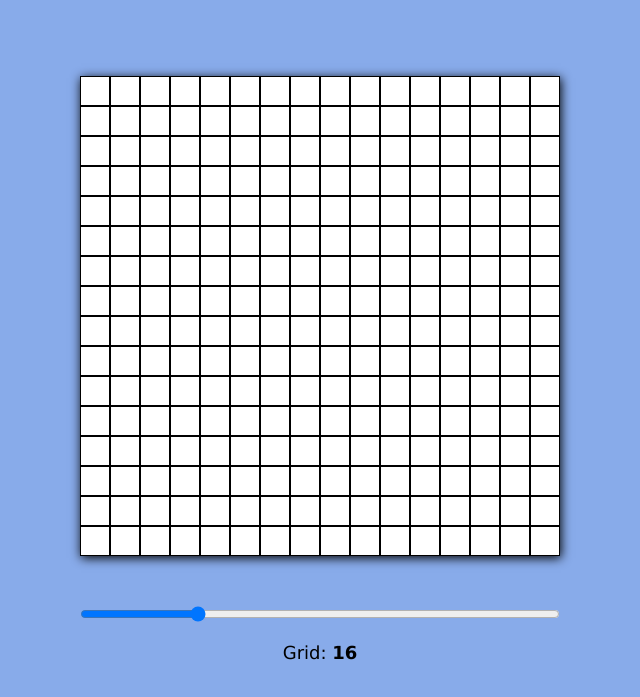
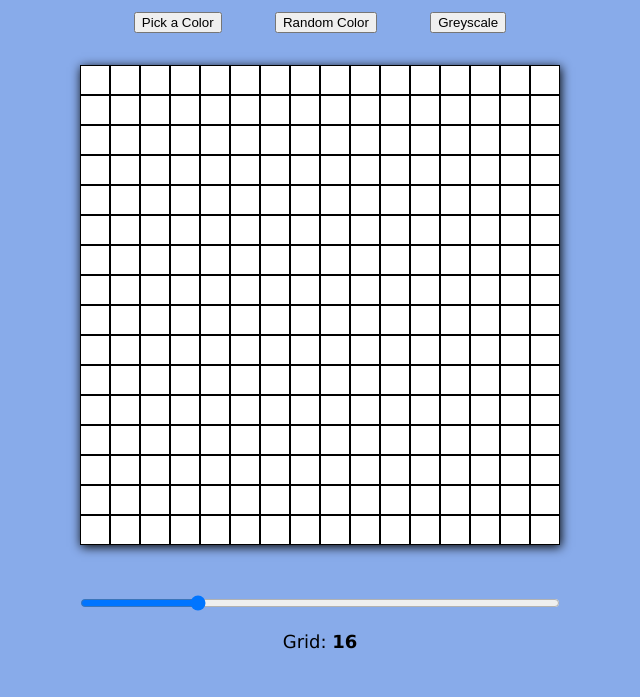
Before and after one commit to Sasibru/Etch-A-Sketch, a plain HTML site: page index.html in a window 1280 px wide. Shown: the part 135-832 px from the top of the page, without its empty margins (320-960 px from the left). Drawn offline with Linux system fonts and the light colour scheme.

Commit message:
Add buttons to select color

```diff
--- a/css/styles.css
+++ b/css/styles.css
@@ -24,6 +24,33 @@ body {
     --grid-rows: 1fr;
 }
 
+#colorSelection {
+    display: flex;
+    justify-content: center;
+}
+
+button {
+    margin-left: 2em;
+    margin-right: 2em;
+}
+
+#gridSection{
+    display: flex;
+    justify-content: center;
+    align-content: center;
+    padding: 2em;
+}
+
+#gridContainer {
+    display: grid;
+    grid-auto-rows: 1fr;
+    grid-template-rows: repeat(var(--grid-rows), 1fr);
+    grid-template-columns: repeat(var(--grid-columns), 1fr);
+    width: 480px;
+    height: 480px;
+    box-shadow: 1px 2px 10px;
+}
+
 #squareSelection {
     display: flex;
     flex-direction: column;
@@ -36,25 +63,6 @@ body {
     width: 480px;
     border-radius: 25px;
 }
-
-#gridSection{
-    display: flex;
-    justify-content: center;
-    align-content: center;
-    padding: 2em;
-    margin-top: 2em;
-}
-
-#gridContainer {
-    display: grid;
-    grid-auto-rows: 1fr;
-    grid-template-rows: repeat(var(--grid-rows), 1fr);
-    grid-template-columns: repeat(var(--grid-columns), 1fr);
-    width: 480px;
-    height: 480px;
-    box-shadow: 1px 2px 10px;
-}
-
 
 #sliderValueText {
     font-size: 18px;
--- a/index.html
+++ b/index.html
@@ -10,6 +10,11 @@
   <body>
     <div id="mainContainer">
       <h1 class="title">Etch-A-Sketch</h1>
+      <div id="colorSelection">
+        <button id="uChooseColor">Pick a Color</button>
+        <button id="randomColor">Random Color</button>
+        <button id="greyScaleColor">Greyscale</button>
+      </div>
       <div id="gridSection">
         <div id="gridContainer"></div>
       </div>
```
Also changed, not shown: js/scripts.js (+6 -3 lines).
